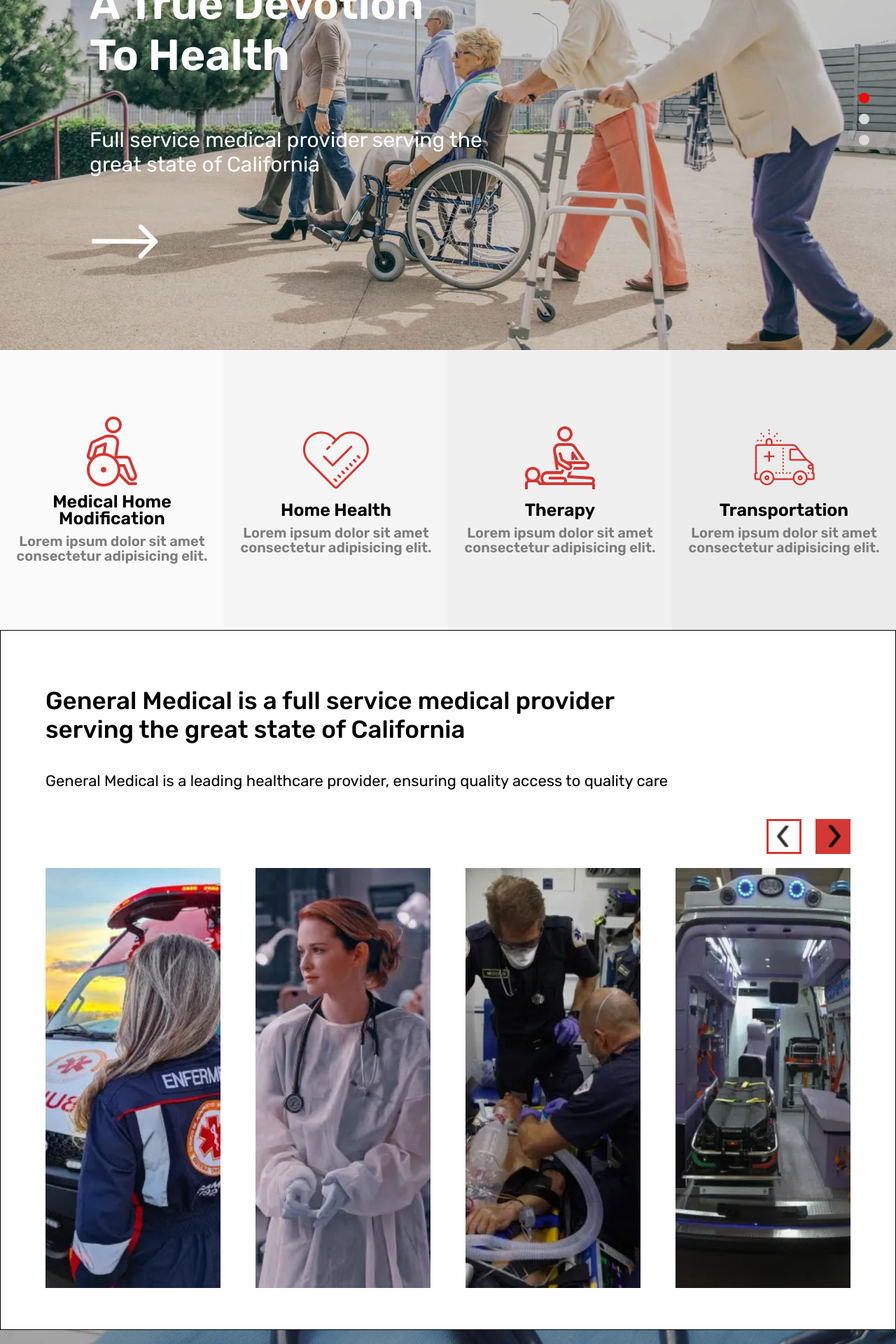
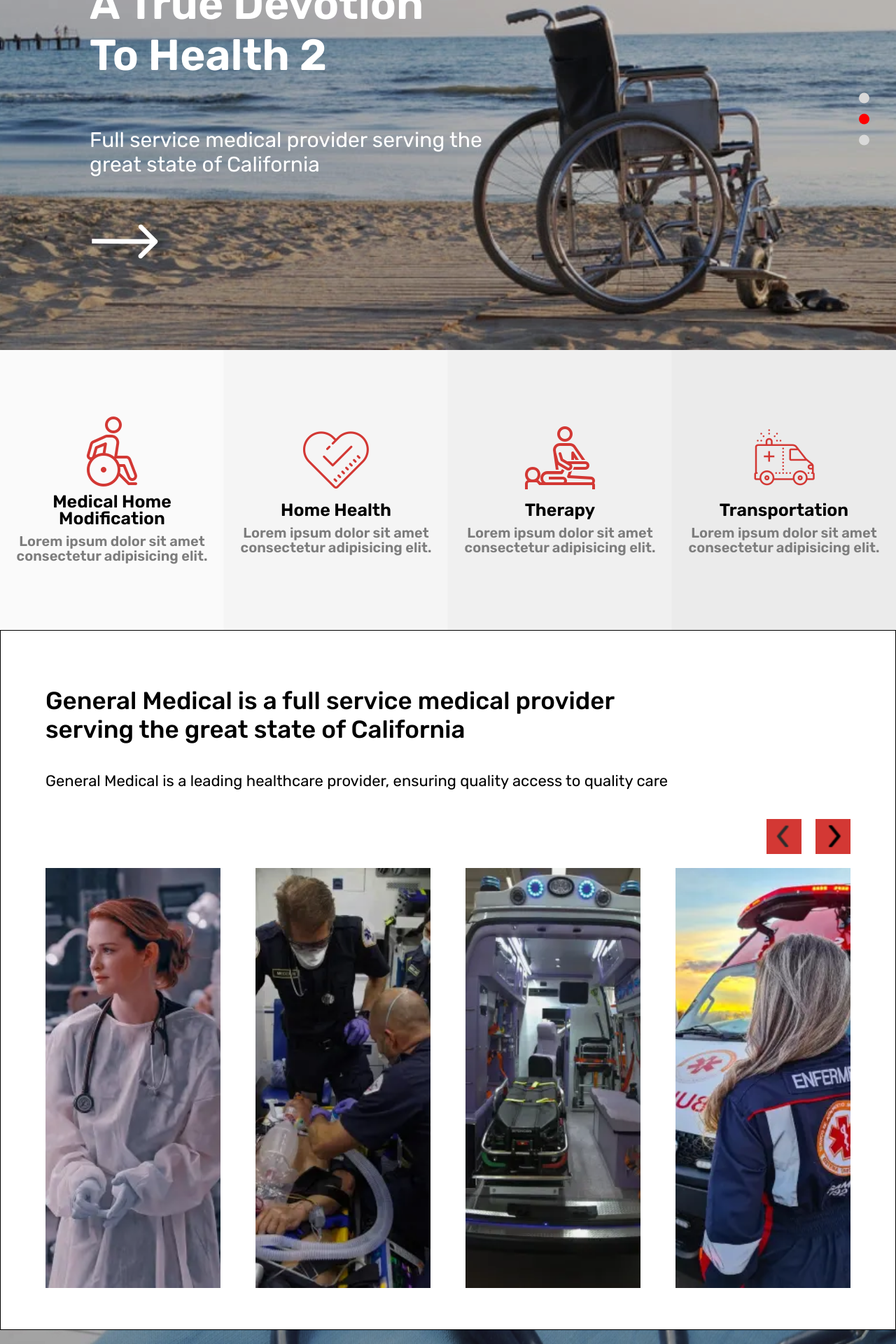
Before and after one commit to aregghaz/call-care-web, a Next.js app: page / in a window 1280 px wide. Shown: the part 300-2220 px from the top of the page at 70% size. Built offline with nearby package versions, Linux system fonts and the light colour scheme.

Commit message:
slider autoplay added

```diff
--- a/pages/index.tsx
+++ b/pages/index.tsx
@@ -5,7 +5,7 @@ import cls from "../styles/Home.module.scss"
 import Header from "@/components/header/header";
 import HomeMain from "@/components/homeMain/homeMain"
 import {Swiper, SwiperSlide} from "swiper/react";
-import {EffectFade, Pagination, Navigation} from "swiper";
+import {EffectFade, Pagination, Navigation, Autoplay} from "swiper";
 import "swiper/swiper.css"
 import "swiper/css"
 import React, {useState} from "react";
@@ -30,7 +30,7 @@ export default function Home(props:any) {
           <main>
               <section className={cls.hero}>
                   <Swiper
-                      modules={[EffectFade, Pagination]}
+                      modules={[EffectFade, Pagination, Autoplay]}
                       direction={"vertical"}
                       className={cls.heroSlider}
                       spaceBetween={50}
@@ -42,7 +42,10 @@ export default function Home(props:any) {
                           bulletActiveClass: `${cls.activeBulletClass} swiper-pagination-bullet-active`,
                       }}
                       effect={"fade"}
-                      autoplay={true}
+                      autoplay={{
+                          delay: 4000,
+                          disableOnInteraction: false,
+                      }}
                   >
                       <SwiperSlide className={cls.slide}>
                           <div className={`${cls.sliderPage} ${cls.sliderPage1}`}>
@@ -137,8 +140,9 @@ export default function Home(props:any) {
                       </div>
                       <Swiper
                           className={cls.generalSlider}
-                          modules={[Navigation]}
+                          modules={[Navigation, Autoplay]}
                           spaceBetween={50}
+                          loop={true}
                           slidesPerView={4}
                           onSlideChange={swiper => {
                               setcalcarecardsSlides(swiper.activeIndex)
@@ -146,6 +150,10 @@ export default function Home(props:any) {
                           navigation={{
                               prevEl: ".cardLeft",
                               nextEl: ".cardRight",
+                          }}
+                          autoplay={{
+                              delay: 3000,
+                              disableOnInteraction: false,
                           }}
                       >
                           <SwiperSlide>
@@ -387,7 +395,7 @@ export default function Home(props:any) {
               </section>
               <section className={cls.applications}>
                   <Swiper
-                      modules={[Pagination]}
+                      modules={[Pagination, Autoplay]}
                       direction={"horizontal"}
                       className={cls.heroSlider}
                       spaceBetween={0}
@@ -398,7 +406,10 @@ export default function Home(props:any) {
                           bulletClass: ` ${cls.horizontalClass} swiper-pagination-bullet`,
                           bulletActiveClass: `${cls.activeBulletClass} swiper-pagination-bullet-active`,
                       }}
-                      autoplay={true}
+                      autoplay={{
+                          delay: 3000,
+                          disableOnInteraction: false,
+                      }}
                   >
 
                       <SwiperSlide className={cls.slide}>
@@ -435,7 +446,7 @@ export default function Home(props:any) {
                   <div className={cls.infoSlidWrapper}>
                         <div className={cls.miniSlid}>
                             <Swiper
-                                modules={[Pagination]}
+                                modules={[Pagination, Autoplay]}
                                 direction={"horizontal"}
                                 className={cls.heroSlider}
                                 spaceBetween={0}
@@ -446,7 +457,10 @@ export default function Home(props:any) {
                                     bulletClass: ` ${cls.horizontalClass} swiper-pagination-bullet`,
                                     bulletActiveClass: `${cls.activeBulletClass} swiper-pagination-bullet-active`,
                                 }}
-                                autoplay={true}
+                                autoplay={{
+                                    delay: 3000,
+                                    disableOnInteraction: false,
+                                }}
                             >
                                 <SwiperSlide className={`${cls.slide}`}>
                                     <div className={cls.miniSlidBox}>
```
